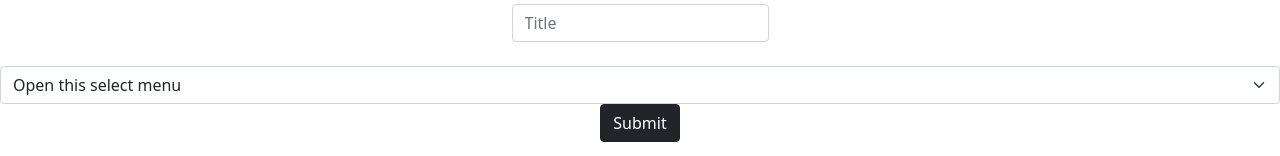
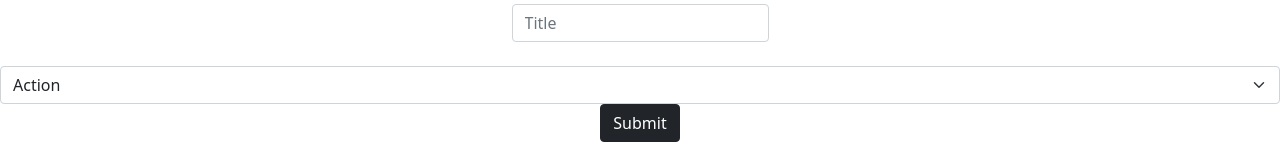
Before and after one commit to SamArsanios/bookstore, a React (Create React App) app: page / in a window 1280 px wide. Shown: the part 148-304 px from the top of the page. Built offline with nearby package versions, Linux system fonts and the light colour scheme.

Commit message:
Add handleChange methods for title and category

```diff
--- a/src/components/container/BooksForm.js
+++ b/src/components/container/BooksForm.js
@@ -1,26 +1,48 @@
-import React from 'react';
+// /* eslint-disable */
+import React, { useState } from 'react';
 
-const BooksForm = () => (
+const BooksForm = () => {
+  const categories = ['Action', 'Biography', 'Horror', 'Kids', 'Learning', 'Sci-Fi'];
+  const [title, setTitle] = useState('');
+  const [category, setCategory] = useState('');
+  const handleTitleChange = (e) => {
+    setTitle(e.target.value);
+    console.log(title);
+  };
+  const handleCategoryChange = (e) => {
+    // console.log(e.target.value);
+    setCategory(e.target.value);
+  };
+  console.log(['category:', category, 'k']);
+  return (
     <div>
       <div className="mb-3">
         <label htmlFor="exampleFormControlInput1" className="form-label">
           Book Title
-        <input type="text" className="form-control" id="exampleFormControlInput1" placeholder="Title" />
+          <input onChange={handleTitleChange} value={title} type="text" className="form-control" id="exampleFormControlInput1" placeholder="Title" />
         </label>
       </div>
 
-    <select className="form-select" aria-label="Default select example">
-      <option selected>Open this select menu</option>
-      <option value="1">Action</option>
-      <option value="2">Biography</option>
-      <option value="3">Horror</option>
-      <option value="4">Kids</option>
-      <option value="5">Learning</option>
-      <option value="6">Sci-Fi</option>
+      <select
+        onChange={handleCategoryChange}
+        className="form-select"
+        aria-label="Default select example"
+      >
+        {
+          categories.map((category) => (
+            <option
+              key={category}
+              value={category}
+            >
+              {category}
+            </option>
+          ))
+        }
       </select>
 
       <button type="button" className="btn btn-dark">Submit</button>
     </div>
   );
+};
 
 export default BooksForm;
```
Lines whose indentation alone changed are shown as unchanged.
